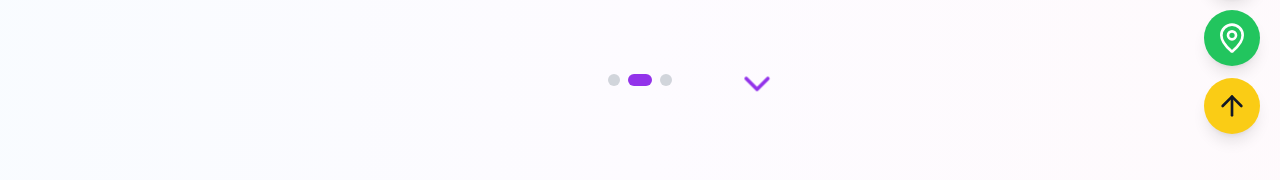
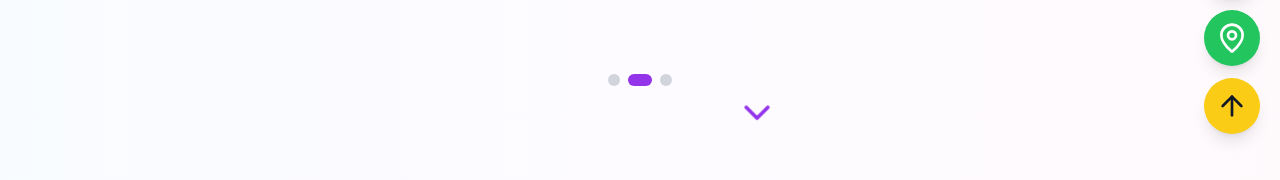
Before and after one commit to dodao123/6T-math, a React (Create React App) app: page /introduction in a window 1280 px wide. Shown: the part 646-826 px from the top of the page. Built offline with nearby package versions, Linux system fonts and the light colour scheme.

Commit message:
fix cheveron

```diff
--- a/src/components/Introduction/HeroSection.js
+++ b/src/components/Introduction/HeroSection.js
@@ -103,7 +103,7 @@ const HeroSection = ({ scrollToNextSection }) => {
         </AnimatePresence>
 
         <ChevronDown
-          className="absolute bottom-8  left-[746px] mt-[3px] transform -translate-x-1/2 w-12 h-12 text-purple-600 animate-bounce cursor-pointer"
+          className="absolute bottom-0  left-[746px] transform -translate-x-1/2 w-12 h-12 text-purple-600 animate-bounce cursor-pointer"
           onClick={() => window.scrollTo({ top: window.innerHeight, behavior: 'smooth' })}
         />
 
```
